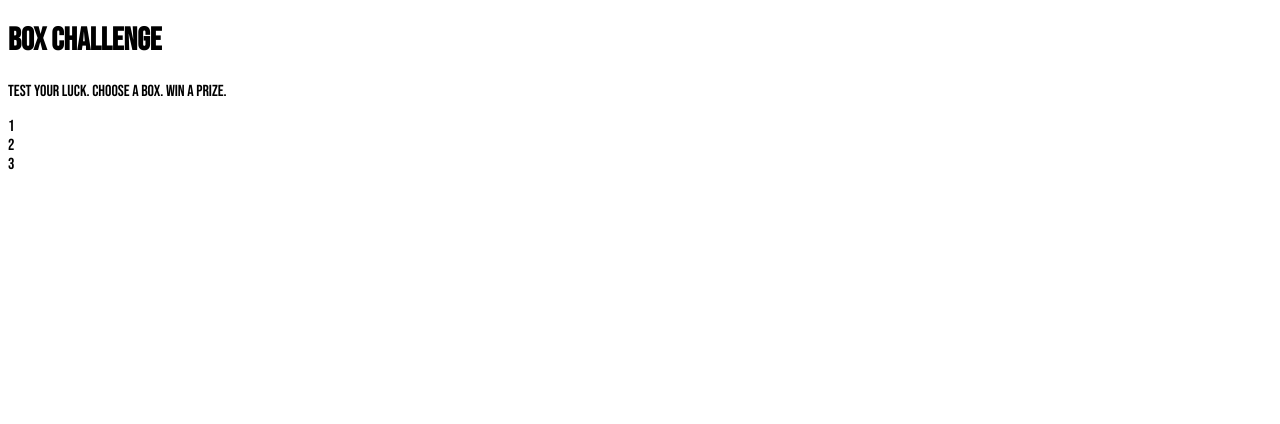
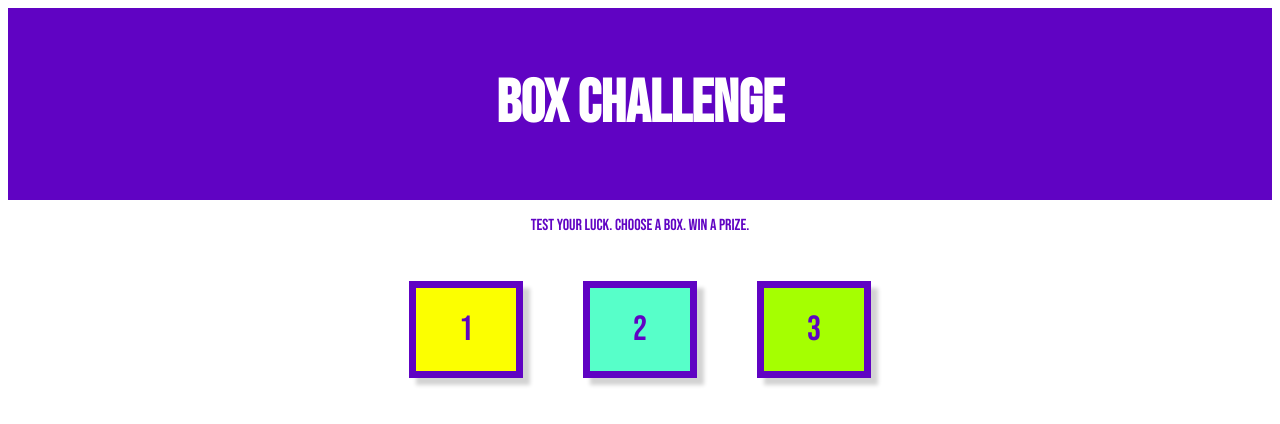
Before and after one commit to alejarza/m5-hw8-lejarza-alexandra, a plain HTML site: page index.html in a window 1280 px wide. Drawn offline with Linux system fonts and the light colour scheme.

Commit message:
Fix styling for mobile tablet and desktop

```diff
--- a/index.html
+++ b/index.html
@@ -17,11 +17,13 @@
     <p id="message">
       test your luck. choose a box. win a prize.
     </p>
+    <container>
     <div class="boxes">
       <div id="box-1" class="box">1</div>
       <div id="box-2" class="box">2</div>
       <div id="box-3" class="box">3</div>
     </div>
+    </container>
     <div class="score">
       <div id="wins"></div>
       <div id="losses"></div>
--- a/index.js
+++ b/index.js
@@ -1,31 +1,46 @@
 // Create an Array of at least 3 losing messages
 var messages = [
-  "You lost! Better luck next time.",
-  "Don't quit your day job!",
-  "You are not good at this."
+  'You lost! Better luck next time.',
+  'Do not quit your day job!',
+  'You are not good at this.'
 ]
 // Create variables to count wins and losses
 var wins = 0
 var losses = 0
 // Create variables that target elements with the following IDs: 'message', 'wins', 'losses'
+var messageEl = document.getElementById('message')
+var winsEl = document.getElementById('wins')
+var lossesEl = document.getElementById('losses')
 
 // target all .box elements and attach a click event listener to each one using a loop
-
 // within each click event...
 // determine which box was clicked with 'this.textContent' or event.target.textContent
 // convert that value to a Number and store it to a variable
+var boxElements = document.querySelectorAll('.box')
+for (var i = 0; i < boxElements.length; i++) {
+  var boxElement = boxElements[i];
+  console.log(boxElement)
+  boxElement.onclick = function(event) {
+  var boxNumWasClicked = Number(event.target.textContent)
+    // console.log(parseInt(boxNumWasClicked, 10))
+  }
+}
 
 // create a random number between 1-3 and store it to a variable
 // This number will represent the winning box
-function getRandomInt(min, max) {
-    min = Math.ceil(min);
-    max = Math.floor(max);
-    return Math.floor(Math.random() * (max - min) + min); //The maximum is exclusive and the minimum is inclusive
-  }
+var randomNum = Math.floor(Math.random() * messages.length())
 
 // determine if the box clicked is equal to the random number
 // if the numbers match, display a winning message by changing the text content of the div#message element
 // if the numbers match, increment wins and display the win count in div#wins
-
 // if the numbers don't match, change the div#message element's text to a random losing message from the array above
 // if the numbers don't match, increment losses and display the loss count in div#losses
+if (boxNumWasClicked === randomNum) {
+  document.getElementById("message").innerHTML = "You win!"
+  wins += 1
+  document.getElementById("wins").innerHTML = wins
+} else {
+  document.getElementById("message").innerHTML = messages[randomNum]
+  losses += 1
+  document.getElementById("losses").innerHTML = losses
+}
--- a/styles.css
+++ b/styles.css
@@ -9,3 +9,80 @@
 body {
   font-family: 'Bebas Neue', Impact, sans-serif;
 }
+
+header {
+  padding: 20px;
+  background-color: #6003c3;
+}
+
+h1 {
+  color:#FFFFFF;
+  text-align: center;
+  font-size: 60px;
+}
+
+p {
+  color: #6003c3;
+}
+
+h1,
+p {
+  text-align: center;
+}
+
+container {
+ display: flex;
+ justify-content: center;
+}
+
+.boxes {
+ text-align: center;
+ color: #6003c3;
+ font-size: 35px;
+}
+
+#box-1,
+#box-2,
+#box-3 {
+  width: 40px;
+  padding: 20px;
+  border: solid 7px #6003c3;
+  margin-bottom: 10px;
+  box-shadow: 7px 7px 4px lightgray;
+}
+
+#box-1 {
+background-color: #FCFF00;
+}
+
+#box-2 {
+  background-color: #57FFC9;
+}
+
+#box-3 {
+  background-color: #A5FF01;
+}
+
+/******START 650 MEDIA QUERY***************/
+@media (min-width: 650px) {
+ .boxes {
+   display: flex;
+   justify-content: space-around;
+ }
+
+ #box-1,
+ #box-2,
+ #box-3 {
+   margin: 30px;
+   }
+}
+/********END 650 MEDIA QUERY**************/
+/********START 1000 MEDIA QUERY**********/
+@media (min-width: 1000px) {
+  #box-1,
+  #box-2,
+  #box-3 {
+    width: 60px;
+  }
+}
+/*********END 1000 MEDIA QUERY***********/
```
